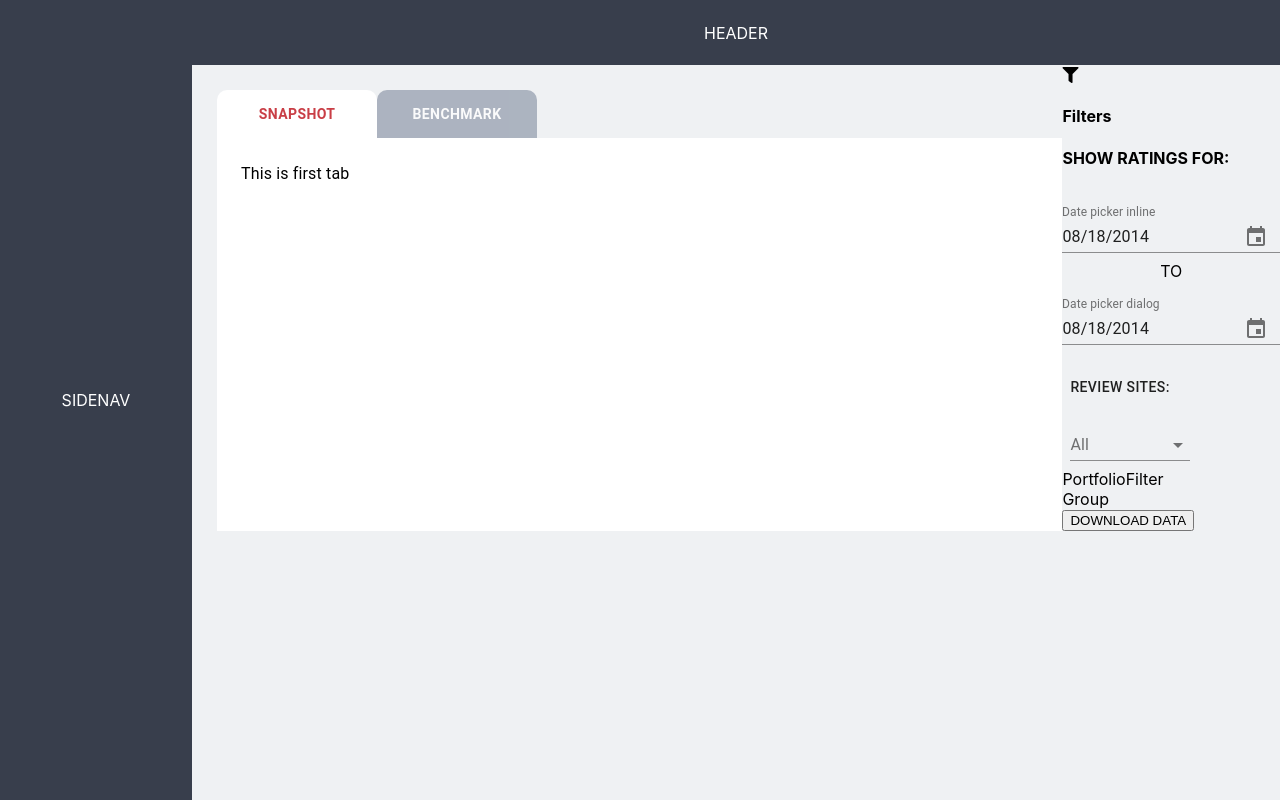
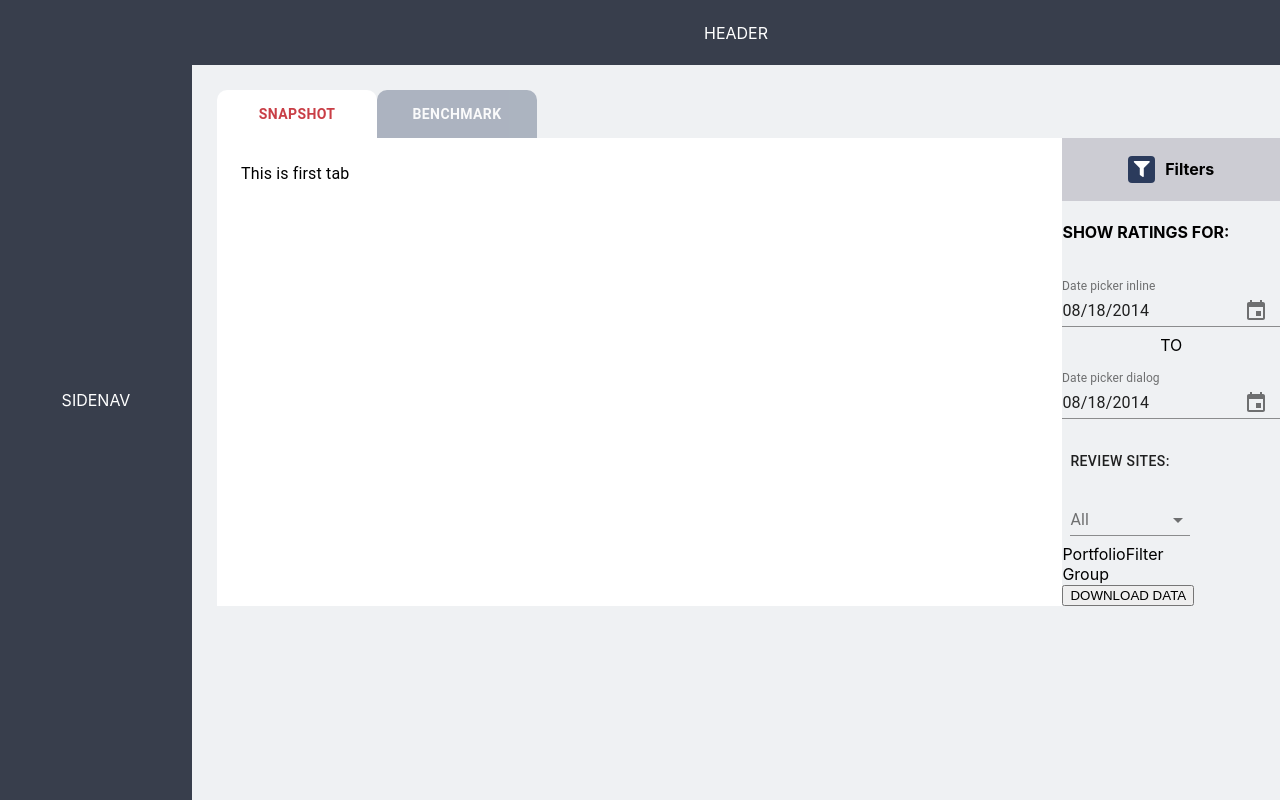
Before and after one commit to tanveerisonline/Ratings-Tracker, a React (Create React App) app: page / in a window 1280 px wide. Built offline with nearby package versions, Linux system fonts and the light colour scheme.

Commit message:
Changes in CSS part

```diff
--- a/src/App.css
+++ b/src/App.css
@@ -37,6 +37,30 @@
 }
 .filter {
   width: 20%;
+  margin-top: 73px;
+}
+.filter-inner {
+  display: flex;
+  justify-content: center;
+  align-items: center;
+  background-color: #ccccd3;
+}
+.filter-inner h4 {
+  margin-left: 10px;
+}
+.fa-filter {
+  height: 25px;
+  width: 25px;
+  border-radius: 4px;
+  color: #fff;
+  /* border: 2px solid red; */
+  display: flex;
+  justify-content: center;
+  align-items: center;
+  background-color: #2b3b5c;
+  padding: 1px;
+  /* margin: auto; */
+  /* margin-top: 5px; */
 }
 /* Header background-color:#383e4c,
   body background-color:#eff1f3,
@@ -45,8 +69,10 @@
       on clicking tabs text = color:#c43131,
        tabs body background-color:#c43131 */
 
-
 /* .makeStyles-tabItem-3.Mui-selected {
   background-color: greenyellow !important;
   color: blue !important;
 } */
+/* filter
+heading background-color:#ccccd3;
+filter body background-color:#eaeaed; */
```
